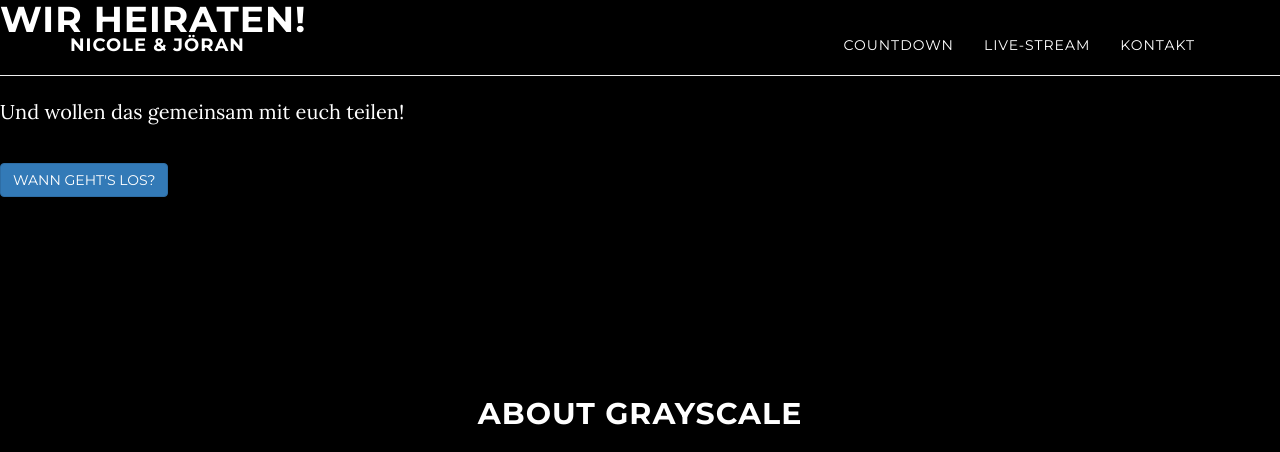
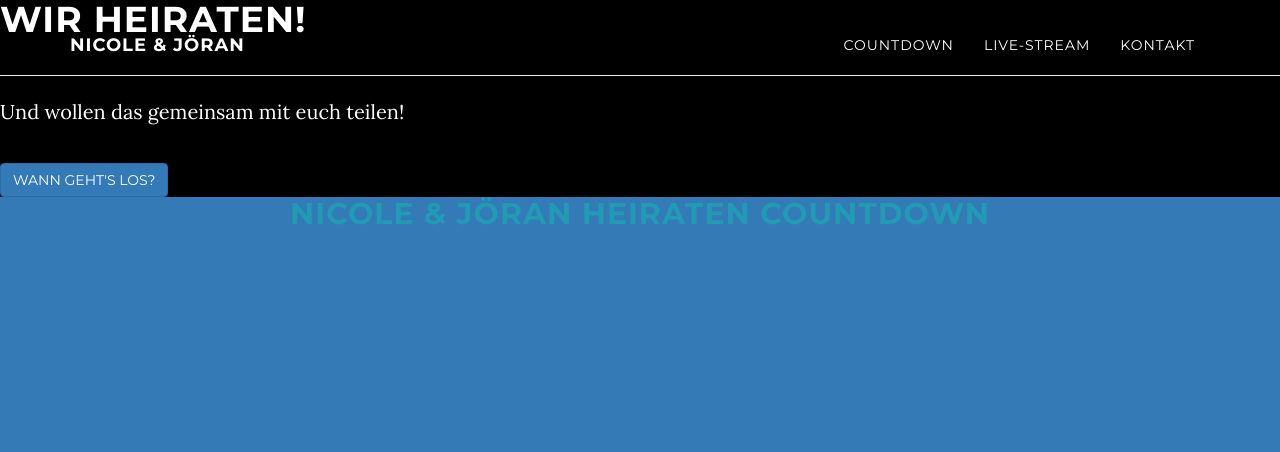
Before and after one commit to joeranriess/blog, a Jekyll site: the page built from index.html, in a window 1280 px wide and 1400 px high. Shown: the top 452 px of the window. Built offline with Jekyll 4.4.1, drawn with Linux system fonts in a browser that asks for light colours; some of the changed text lies outside the part shown; grey boxes are pictures that could not be loaded.

Commit message:
Update default.html

```diff
--- a/_layouts/default.html
+++ b/_layouts/default.html
@@ -4,12 +4,12 @@
     <body id="page-top" data-spy="scroll" data-target=".navbar-fixed-top">
     {% include nav.html %}
     {% include header.html %}
+    {% include countdown.html %}
+    {% include youtube.html id='rd8CfTPnzcg' %}
     <!--
     {% include about.html %}
+    {% include contact.html %}
     -->
-    {% include countdown.html %}
-    {% include youtube.html id='rd8CfTPnzcg' %}
-    {% include contact.html %}
     {% include footer.html %}
     {% include js.html %}
     </body>
```
